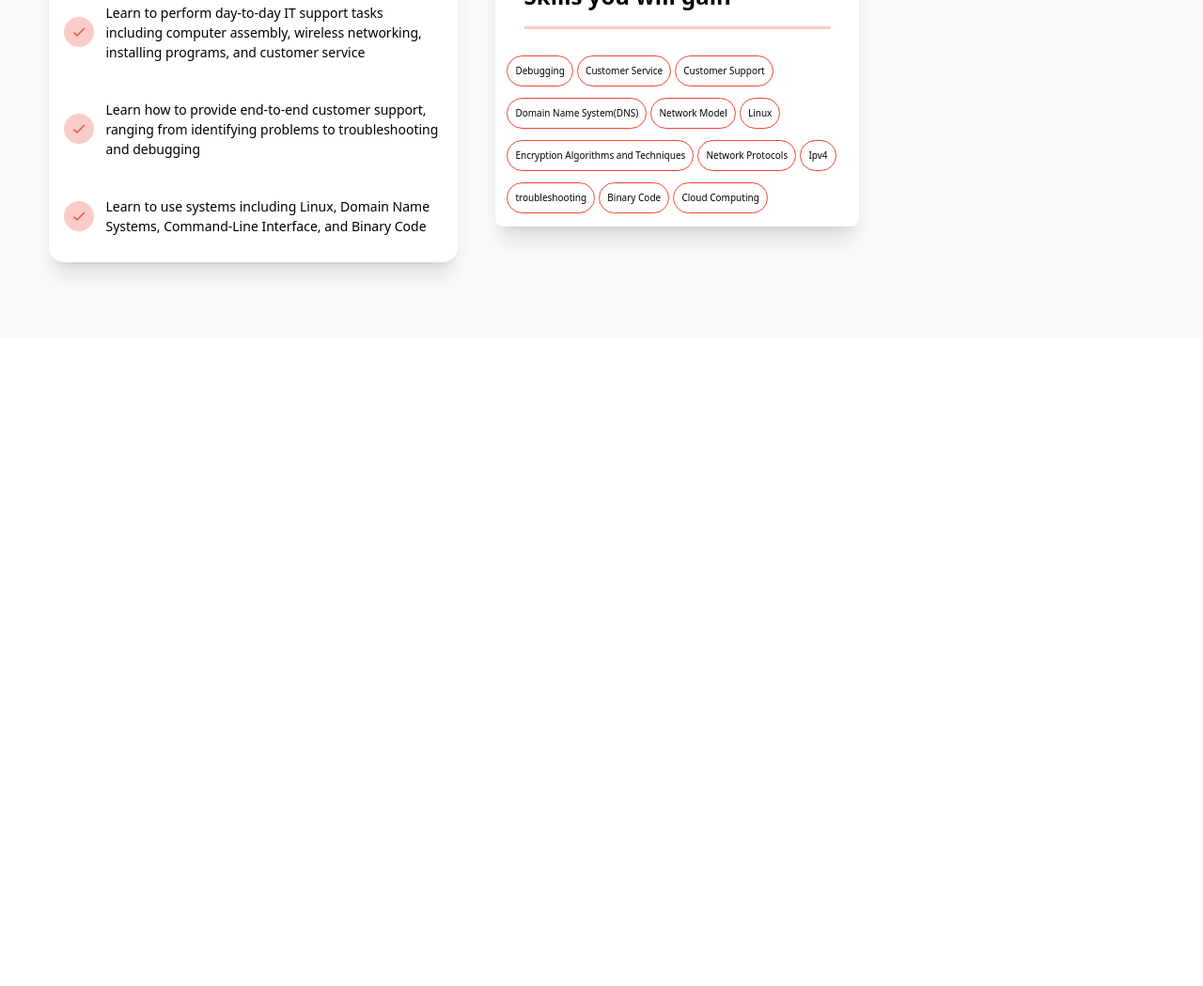
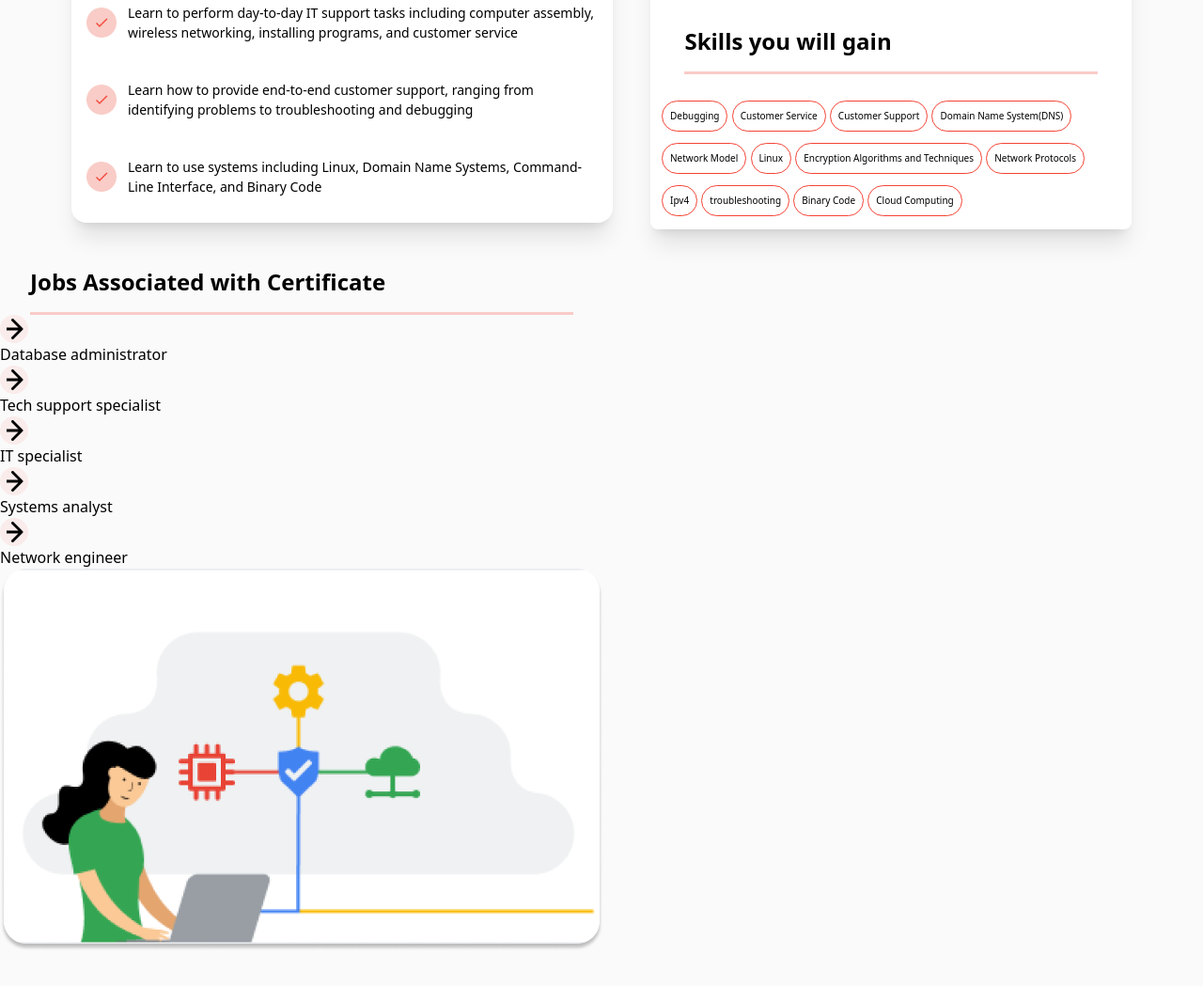
Before and after one commit to Istiak96/Tailwind_Assignment, a website built with Vite: page index.html in a window 1280 px wide. Shown: the part 1182-2231 px from the top of the page at 94% size. Before the commit the page ends 1541 px from the top, so only its background shows below. Built offline with nearby package versions, Linux system fonts and the light colour scheme.

Commit message:
learning section last content added

```diff
--- a/index.html
+++ b/index.html
@@ -121,7 +121,7 @@
 
   <!-- Learning Section -->
   <section class="bg-[#FAFAFA] py-20">
-    <div class="container flex flex-col justify-center items-center md:items-start md:flex-row gap-10 w-[95%] md:w-[800px] lg:w-[1000px] xl:w-[1300px] mx-auto">
+    <div class="container flex flex-col justify-center items-center md:items-start gap-10 w-[95%] md:w-[800px] lg:w-[1000px] xl:w-[1300px] mx-auto">
       <!-- Top Corner -->
       <div class="flex flex-col justify-center items-center md:items-start md:flex-row gap-10 ">
         <!-- Left Portion for Desktop -->
@@ -177,20 +177,25 @@
       <!-- Bottom Corner -->
 
       <div>
+
         <div>
+
           <div>
+            <h1 class="learning_heading">Jobs Associated with Certificate</h1>
             <ul>
-              <li><a href="#"></a></li>
-              <li><a href="#"></a></li>
-              <li><a href="#"></a></li>
-              <li><a href="#"></a></li>
-              <li><a href="#"></a></li>
+              <li><img src="img/Checkmark2.png" alt=""><a href="#">Database administrator</a></li>
+              <li><img src="img/Checkmark2.png" alt=""><a href="#">Tech support specialist</a></li>
+              <li><img src="img/Checkmark2.png" alt=""><a href="#">IT specialist</a></li>
+              <li><img src="img/Checkmark2.png" alt=""><a href="#">Systems analyst</a></li>
+              <li><img src="img/Checkmark2.png" alt=""><a href="#">Network engineer</a></li>
             </ul>
           </div>
         </div>
+
         <div>
           <img src="img/IT Support 1.png" alt="">
         </div>
+
       </div>
 
     </div>
```
Also changed, not shown: img/Checkmark2.png (added).
